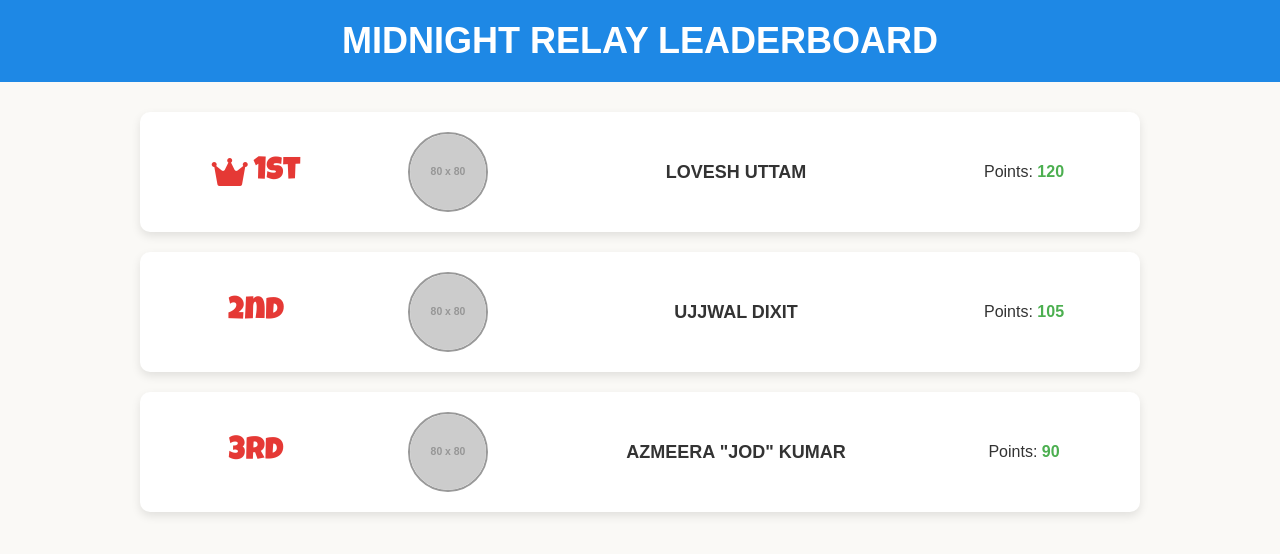
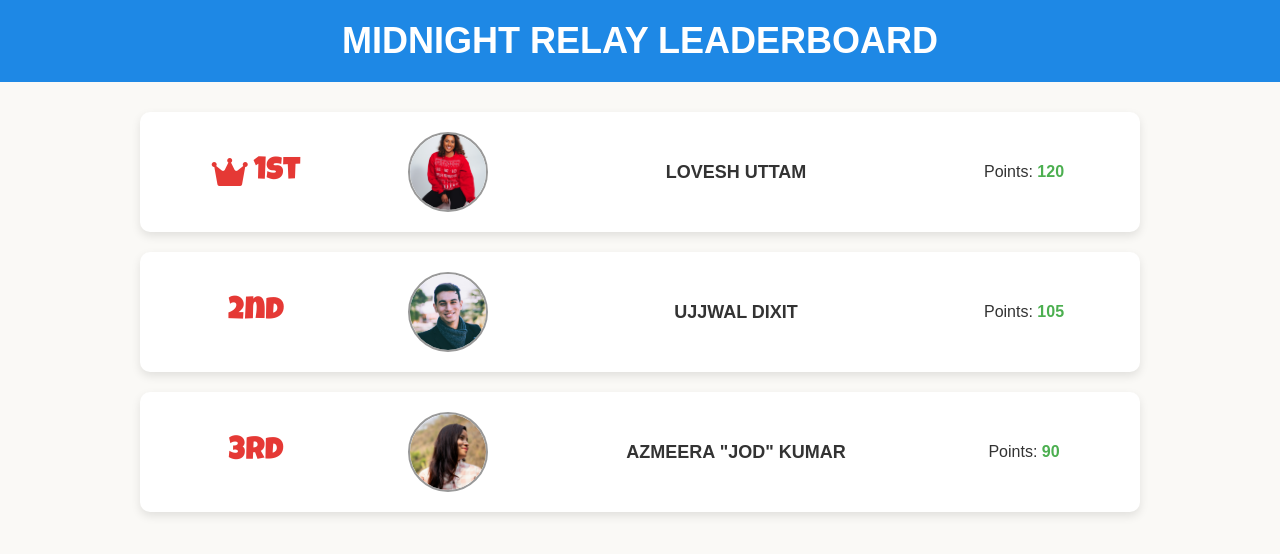
Before and after one commit to loveshuttam/midnight-relay, a plain HTML site: page leaderboard.html in a window 1280 px wide. Drawn offline with Linux system fonts and the light colour scheme; placeholder pictures from the web are drawn by us.

Commit message:
Update leaderboard.html

```diff
--- a/leaderboard.html
+++ b/leaderboard.html
@@ -17,7 +17,7 @@
         <i class="fas fa-crown"></i>&nbsp;1st
       </div>
       <div class="leader-photo">
-        <img src="https://via.placeholder.com/80" alt="Leader Photo" />
+        <img src="assets/images/woman1.jpg" alt="Leader Photo" />
       </div>
       <div class="leader-name">Lovesh Uttam</div>
       <div class="leader-points">120</div>
@@ -29,7 +29,7 @@
         2nd
       </div>
       <div class="leader-photo">
-        <img src="https://via.placeholder.com/80" alt="Leader Photo" />
+        <img src="assets/images/man1.jpg" alt="Leader Photo" />
       </div>
       <div class="leader-name">Ujjwal Dixit</div>
       <div class="leader-points">105</div>
@@ -41,7 +41,7 @@
         3rd
       </div>
       <div class="leader-photo">
-        <img src="https://via.placeholder.com/80" alt="Leader Photo" />
+        <img src="assets/images/woman2.jpg" alt="Leader Photo" />
       </div>
       <div class="leader-name">Azmeera "Jod" Kumar</div>
       <div class="leader-points">90</div>
```
